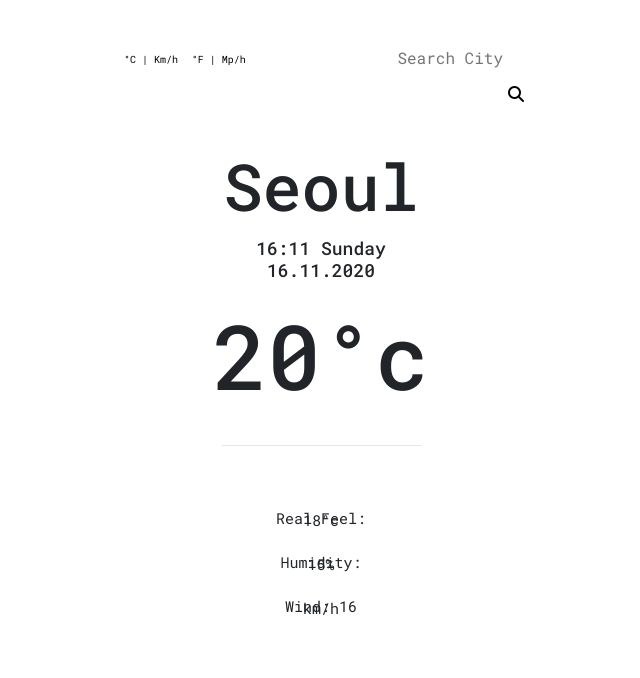
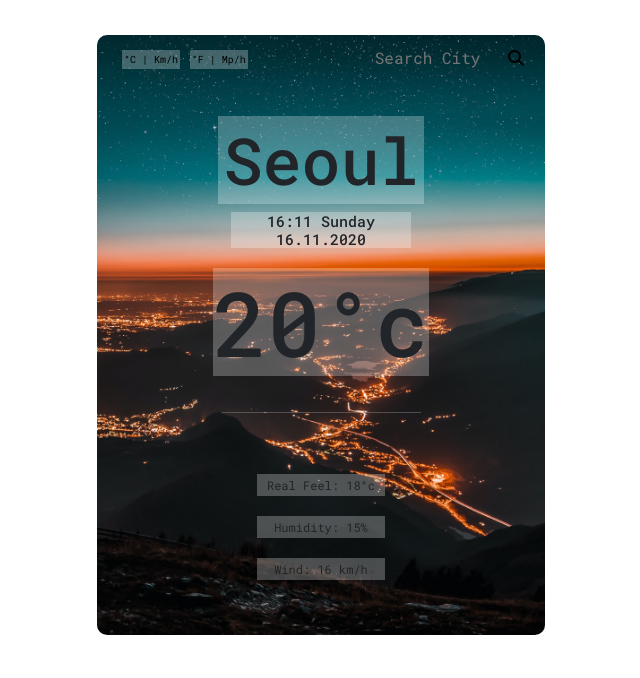
Before and after one commit to mmc116/Weather.app-final, a plain HTML site: page index.html in a window 1280 px wide. Shown: the whole page, without its empty margins (319-959 px from the left). Drawn offline with nearby package versions, Linux system fonts and the light colour scheme.

Commit message:
Change css

```diff
--- a/src/style.css
+++ b/src/style.css
@@ -3,7 +3,6 @@ body {
   margin: 0 auto;
   margin-top: 35px;
   border: transparent;
-  border-radius: 50px;
   padding: -15px;
   font-family: roboto Mono;
 }
@@ -31,34 +30,35 @@ li {
   padding: 5px;
 }
 
-div .container {
+.container {
   background-image: url(background.jpg);
-  background-position: center center;
-  background-size: 100% 100%;
+  background-position: center;
+  background-size: 100%;
+  border-radius: 10px;
 }
 
-div .unitChange {
+.unitChange {
   text-align: left;
   margin: 10px;
   background-color: transparent;
 }
 
-div .search {
+.search {
   text-align: right;
 }
 
-div .main {
+.main {
   text-align: center;
   line-height: 5px;
   padding: 10px;
 }
 
-div .moreInfo {
+.moreInfo {
   text-align: center;
   max-width: 55%;
   margin: 0 auto;
   padding: 25px;
-  font-size: 15px;
+  font-size: 12px;
   list-style: none;
   line-height: 5px;
 }
@@ -72,7 +72,6 @@ div .moreInfo {
 }
 
 #search-button {
-  text-align: right;
   display: inline;
   background-color: transparent;
   border: transparent;
@@ -81,13 +80,14 @@ div .moreInfo {
 #search-input {
   text-align: right;
   display: inline;
-  margin: 10px;
+  margin: 10px -5px;
   border: transparent;
   background-color: transparent;
+  max-width: 150px;
 }
 
 #hour-date {
-  font-size: 18px;
+  font-size: 15px;
   margin-top: -5px;
   background-color: rgba(255, 255, 255, 0.26);
   width: 180px;
```
